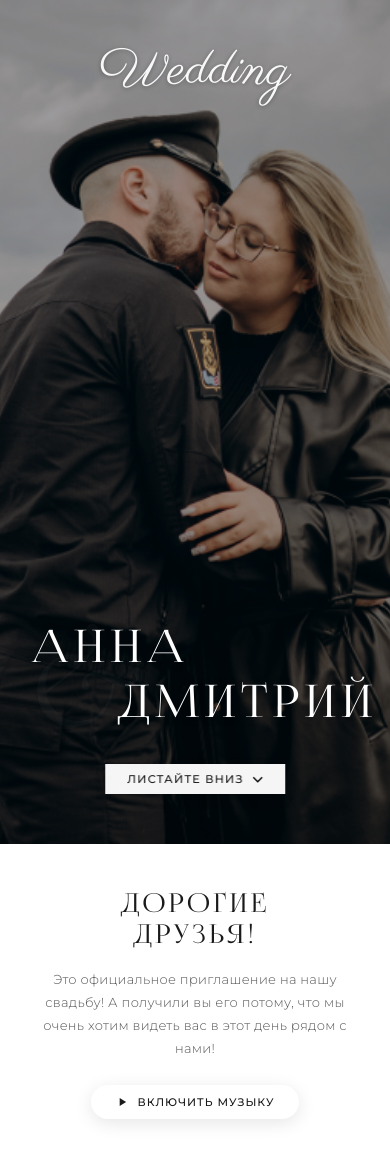
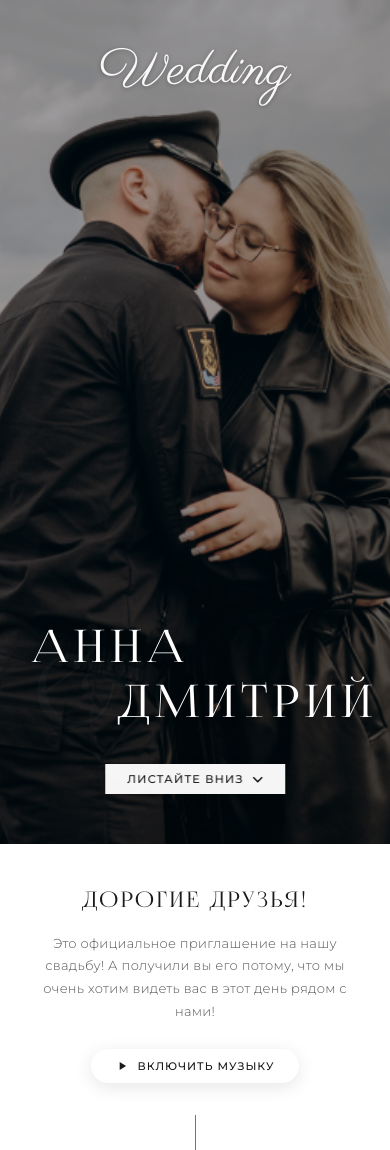
Before and after one commit to wedding-love/Dmitry-Anna-22.07.2027, a plain HTML site: page index.html in a window 390 px wide. Shown: the top 1150 px of the page. Drawn offline with nearby package versions, Linux system fonts and the light colour scheme.

Commit message:
Update index.html

```diff
--- a/index.html
+++ b/index.html
@@ -453,14 +453,14 @@
         }
         .look-card.visible-card { opacity: 1; transform: scale(1); }
 
-        /* Раскладка карточек — ДЕВУШКИ (чуть меньше, больше воздуха между) */
+        /* Раскладка карточек — ДЕВУШКИ */
         .ladies .card-main { width: 42%; height: 250px; left: 29%; top: 15px; z-index: 10; background-image: url('4C609015-2A6F-4EA1-BF29-DD86CD7C0205.jpeg'); }
         .ladies .card-right-top { width: 24%; height: 155px; right: 1%; top: 20px; z-index: 1; background-image: url('343B5D39-170F-4A4E-9CEC-8ED17D5F71F5.jpeg'); }
         .ladies .card-left-top { width: 24%; height: 155px; left: 1%; top: 55px; z-index: 2; background-image: url('3115075F-C631-4D0D-B962-88B2860CF9C2.jpeg'); }
         .ladies .card-right-bottom { width: 33%; height: 170px; right: 6%; top: 270px; z-index: 3; background-image: url('ADECDD8D-42BF-4DCE-9D89-2B2DCD500472.jpeg'); }
         .ladies .card-left-bottom { width: 31%; height: 170px; left: 10%; top: 270px; z-index: 4; background-image: url('EC5F4E89-5682-4567-B870-FB05EFEF32CB.jpeg'); }
 
-        /* Раскладка карточек — МУЖЧИНЫ (чуть меньше, больше воздуха между) */
+        /* Раскладка карточек — МУЖЧИНЫ */
         .gents { position: relative; width: 100%; height: 480px; }
         .gents .card-main { width: 42%; height: 250px; left: 29%; top: 15px; z-index: 10; background-image: url('C3DE6E08-3A55-4858-9AEF-04D65EA458DE.jpeg'); }
         .gents .card-left-top { width: 24%; height: 155px; left: 1%; top: 55px; z-index: 1; background-image: url('0F645353-B2D5-409F-B723-FF090B98078F.jpeg'); }
@@ -531,7 +531,7 @@
         .pre-closing { font-family: 'Montserrat', sans-serif; font-size: 13px; font-weight: 300; letter-spacing: 1px; color: #777; margin-bottom: 30px; opacity: 0; transform: translateY(30px); transition: opacity 1.2s cubic-bezier(0.25, 0.8, 0.4, 1), transform 1.2s cubic-bezier(0.25, 0.8, 0.4, 1); }
         .final-block.visible .pre-closing { opacity: 1; transform: translateY(0); }
 
-        /* ============ АНКЕТА ГОСТЯ (возвращена как была) ============ */
+        /* ============ АНКЕТА ГОСТЯ ============ */
         .rsvp-container { max-width: 500px; margin: 0 auto; background: #ffffff; padding: 0; }
         .form-group { margin-bottom: 28px; text-align: left; }
         .form-group > label {
@@ -655,7 +655,6 @@
             .location-section { padding: 46px 18px; }
             .moodboard, .gents { height: 420px; }
 
-            /* Карточки дресс-кода на планшете */
             .ladies .card-main, .gents .card-main { height: 225px; top: 15px; }
             .ladies .card-left-top, .gents .card-left-top { height: 140px; top: 50px; }
             .ladies .card-right-top, .gents .card-right-top { height: 140px; top: 18px; }
@@ -670,7 +669,6 @@
             .calendar-pair { gap: 30px; }
             .moodboard, .gents { height: 390px; }
 
-            /* Карточки дресс-кода на телефоне */
             .ladies .card-main, .gents .card-main { height: 205px; top: 12px; }
             .ladies .card-left-top, .gents .card-left-top { height: 125px; top: 45px; }
             .ladies .card-right-top, .gents .card-right-top { height: 125px; top: 15px; }
@@ -711,6 +709,9 @@
             margin-bottom: 22px;
         }
 
+        /* «Дорогие друзья!» в одну строку */
+        .title-nowrap { white-space: nowrap; }
+
         @media (max-width: 768px) {
             .final-block {
                 padding-top: 16px;
@@ -739,6 +740,8 @@
                 margin-top: 45px;
                 margin-bottom: 18px;
             }
+            /* на маленьких экранах «Дорогие друзья!» в одну строку уменьшаем */
+            .title-nowrap { font-size: clamp(20px, 5.5vw, 26px); letter-spacing: 2px; }
         }
 
     </style>
@@ -765,7 +768,7 @@
 <!-- ПРИГЛАШЕНИЕ -->
 <section class="second-screen" id="secondScreen">
     <div class="invitation-container">
-        <h1 class="title h-title anim-fade-up">ДОРОГИЕ<br>ДРУЗЬЯ!</h1>
+        <h1 class="title h-title anim-fade-up title-nowrap">ДОРОГИЕ ДРУЗЬЯ!</h1>
         <p class="description-text b-text anim-fade-up">Это официальное приглашение на нашу свадьбу! А получили вы его потому, что мы очень хотим видеть вас в этот день рядом с нами!</p>
 
         <!-- МУЗЫКА: значок слева, текст справа -->
@@ -1029,7 +1032,7 @@
     <div class="pre-closing">До скорой встречи!<br>С любовью</div>
 </div>
 
-<audio id="bgAudio" src="Женя Трофимов feat. Комната Культуры - Лед, что поет о любви (OST Челюскин Первые).mp3" preload="metadata"></audio>
+<audio id="bgAudio" src="Комната культуры нарезка .mp3" preload="metadata"></audio>
 
 <!-- ЛАЙТБОКС -->
 <div class="lightbox" id="lightbox">
@@ -1210,19 +1213,15 @@
             });
         }
 
-        // === Музыка ===
+        // === Музыка (старт с 0 секунды) ===
         const audio = document.getElementById('bgAudio');
         const player = document.getElementById('musicPlayer');
         const musicToggle = document.getElementById('musicToggle');
         const musicText = document.getElementById('musicText');
-        const START_TIME = 27;
-        let startedOnce = false;
+        const START_TIME = 0;
 
         function seekToStart() {
-            if (!startedOnce) {
-                try { audio.currentTime = START_TIME; } catch (err) {}
-                startedOnce = true;
-            }
+            try { audio.currentTime = START_TIME; } catch (err) {}
         }
 
         function startPlayback() {
```
